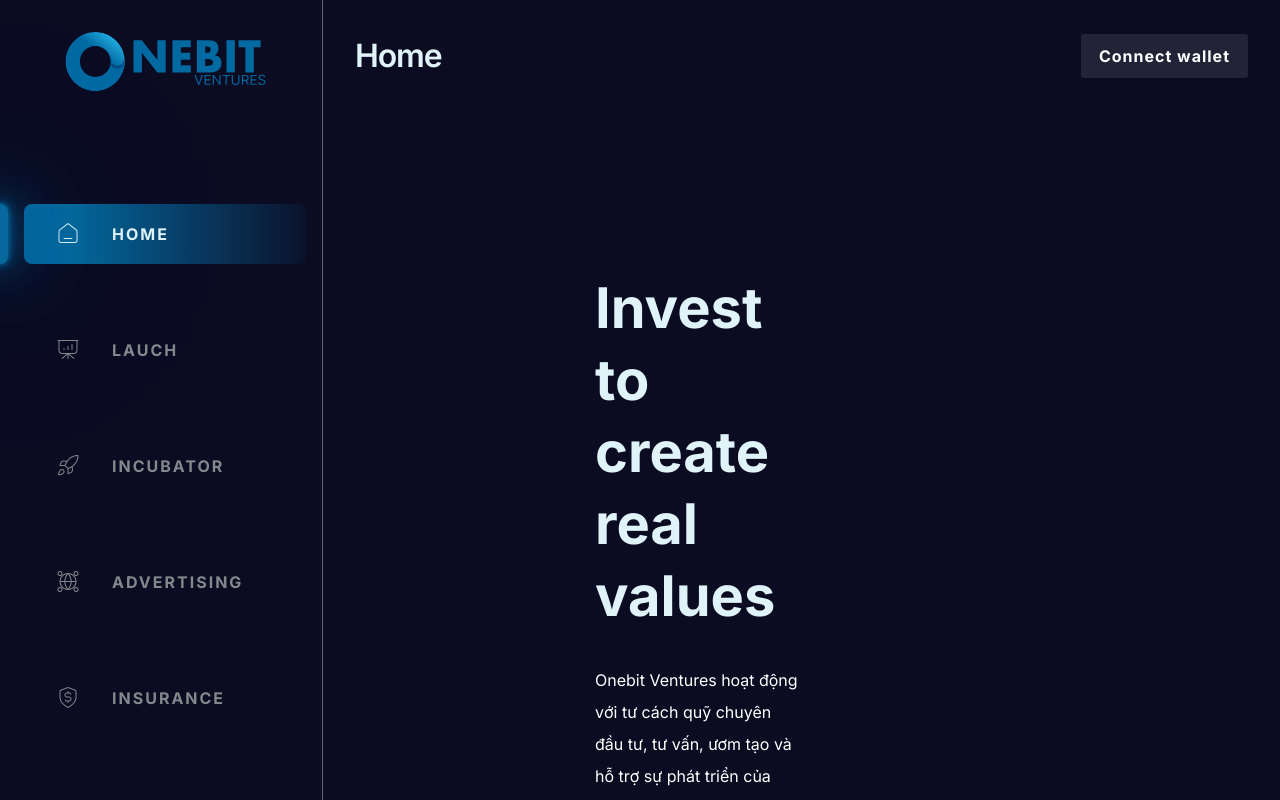
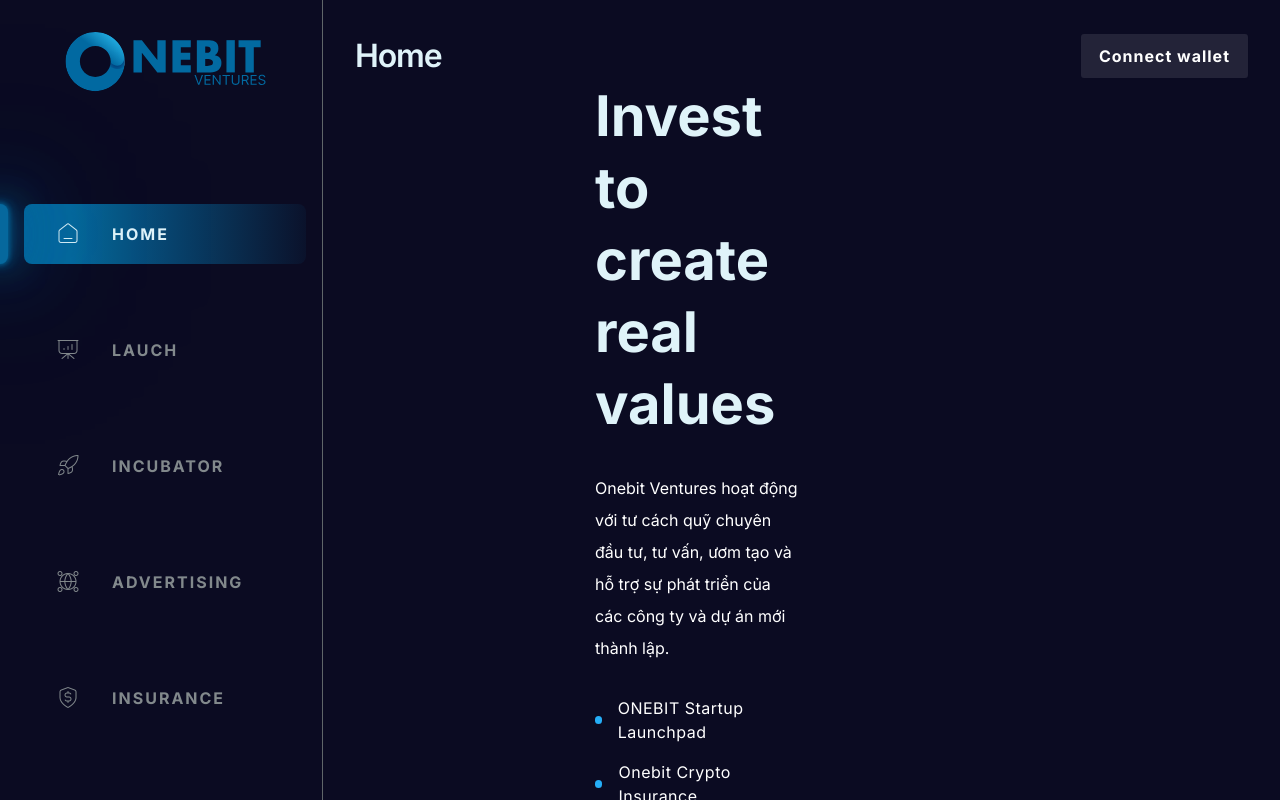
Before and after one commit to ngoctung2908/one-bit-frontend, a React (Create React App) app: page / in a window 1280 px wide. Shown: the top 800 px of the page. Built offline with nearby package versions, Linux system fonts and the light colour scheme.

Commit message:
update head

```diff
--- a/src/features/landingPage/components/headPanel/components/circleAnimate/useCircleAnimate.ts
+++ b/src/features/landingPage/components/headPanel/components/circleAnimate/useCircleAnimate.ts
@@ -26,7 +26,7 @@
     renderer.setPixelRatio(
       window.devicePixelRatio ? window.devicePixelRatio : 1
     )
-    console.log(clientWidth, clientHeight)
+
     renderer.setSize(clientWidth, clientHeight)
     renderer.autoClear = false
     renderer.setClearColor(0x000000, 0.0)
@@ -70,7 +70,7 @@
     circle.add(planet)
 
     const planet2 = new THREE.Mesh(geom2, mat2)
-    planet2.scale.x = planet2.scale.y = planet2.scale.z = 15
+    planet2.scale.x = planet2.scale.y = planet2.scale.z = 10
     skelet.add(planet2)
 
     const ambientLight = new THREE.AmbientLight(0x999999)
--- a/src/features/landingPage/components/headPanel/components/headIntro/headIntro.tsx
+++ b/src/features/landingPage/components/headPanel/components/headIntro/headIntro.tsx
@@ -2,7 +2,7 @@
 
 export const HeadIntro = memo(() => {
   return (
-    <div>
+    <div className="flex flex-col justify-center">
       <h1 className="text-primary-light-8 text-[56px] leading-[72px] font-bold">
         Invest to create real values
       </h1>
--- a/src/features/landingPage/components/headPanel/headPanel.tsx
+++ b/src/features/landingPage/components/headPanel/headPanel.tsx
@@ -4,12 +4,9 @@
 
 export const HeadPanel = memo(() => {
   return (
-    <div className="h-screen flex flex-col">
-      <div className="grid grid-cols-2 flex-1">
-        <HeadIntro />
-        <CircleAnimate />
-      </div>
-      <div className="h-[400px]"></div>
+    <div className="grid grid-cols-2 h-[calc(100vh-80px)]">
+      <HeadIntro />
+      <CircleAnimate />
     </div>
   )
 })
--- a/src/features/landingPage/landingPage.tsx
+++ b/src/features/landingPage/landingPage.tsx
@@ -5,7 +5,7 @@
 
 export const LandingPage: FC = memo(() => {
   return (
-    <div className="text-primary-light-8 px-60 mt-48">
+    <div className="text-primary-light-8 px-60">
       <HeadPanel />
       <Tokenomics />
     </div>
```
